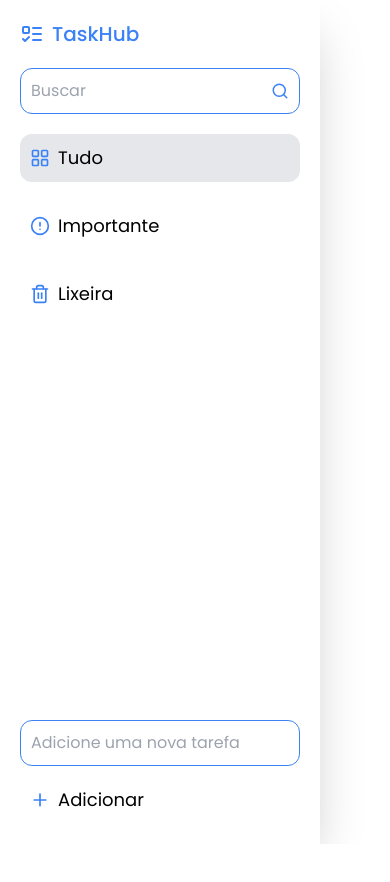
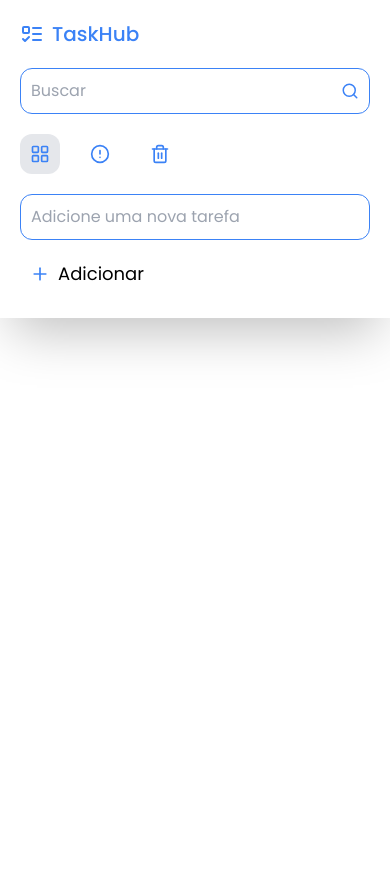
Before and after one commit to arisonfirmino/task-hub, a Next.js app: page / in a window 390 px wide. Shown: the top 882 px of the page. Before the commit the page ends 844 px from the top, so only its background shows below. Built offline with nearby package versions, Linux system fonts and the light colour scheme.

Commit message:
chore: add responsiveness

```diff
--- a/app/(home)/page.tsx
+++ b/app/(home)/page.tsx
@@ -91,8 +91,8 @@ export default function Home() {
   );
 
   return (
-    <main className="flex min-h-screen w-full">
-      <section className="h-screen min-w-80 p-5 shadow-2xl">
+    <main className="flex min-h-screen w-full flex-col xl:flex-row">
+      <section className="w-full p-5 shadow-2xl xl:h-screen xl:min-w-80 xl:max-w-80">
         <div className="relative flex h-full flex-col gap-5">
           <div className="flex items-center gap-2 text-blue-500">
             <ListTodoIcon size={24} />
@@ -102,14 +102,14 @@ export default function Home() {
           <Search setSearchTerm={setSearchTerm} />
           <Nav setActiveFilter={setActiveFilter} />
 
-          <div className="absolute bottom-0 w-full">
+          <div className="bottom-0 w-full xl:absolute">
             <AddNewTask addTask={addTask} />
           </div>
         </div>
       </section>
 
       <section className="h-screen w-full overflow-auto">
-        <div className="grid w-full grid-cols-5 gap-5 p-5">
+        <div className="grid w-full grid-cols-2 gap-5 p-5 md:grid-cols-3 xl:grid-cols-5">
           {filteredTasks.map((task) => (
             <Task
               key={task.id}
--- a/app/components/nav.tsx
+++ b/app/components/nav.tsx
@@ -16,7 +16,7 @@ export default function Nav({ setActiveFilter }: NavProps) {
   const [active, setActive] = useState("Tudo");
 
   return (
-    <nav className="flex flex-col gap-5">
+    <nav className="flex gap-5 xl:flex-col">
       {navItems.map((item) => (
         <button
           key={item.text}
@@ -24,10 +24,10 @@ export default function Nav({ setActiveFilter }: NavProps) {
             setActiveFilter(item.text);
             setActive(item.text);
           }}
-          className={`flex items-center gap-2 rounded-xl p-2.5 text-lg ${active === item.text ? "bg-gray-200 duration-500" : ""}`}
+          className={`flex h-10 w-10 items-center gap-2 rounded-xl p-2.5 text-lg xl:h-auto xl:w-auto ${active === item.text ? "bg-gray-200 duration-500" : ""}`}
         >
           <span className="text-blue-500">{item.icon}</span>
-          <span>{item.text}</span>
+          <span className="hidden xl:flex">{item.text}</span>
         </button>
       ))}
     </nav>
```
